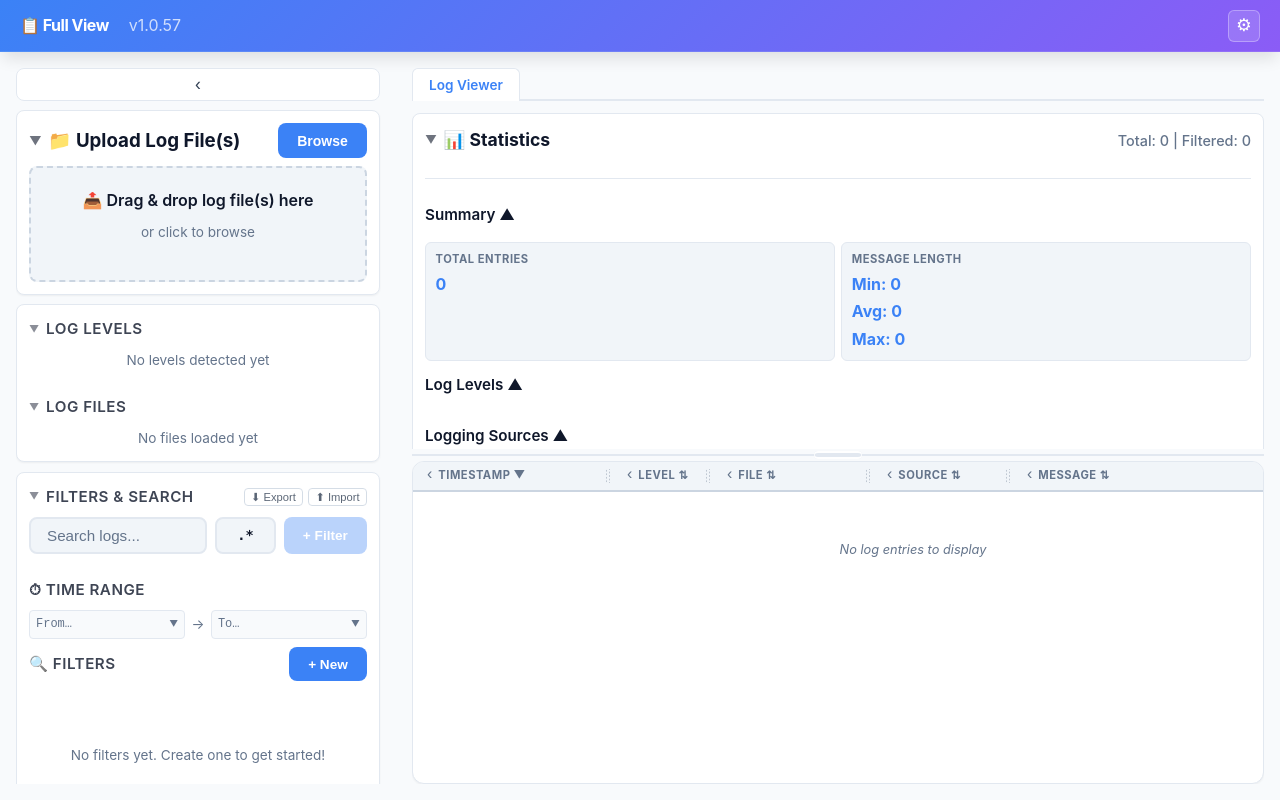
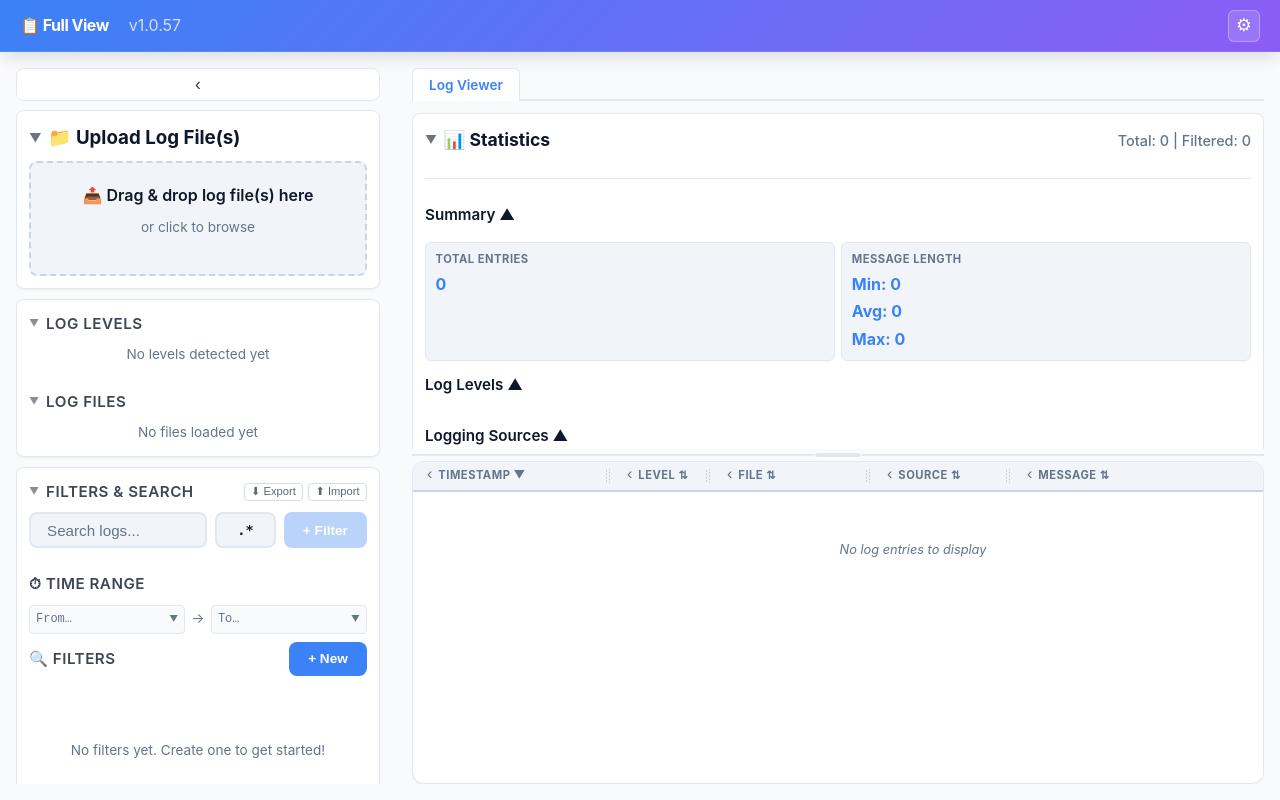
Before and after one commit to john-ciq/log-reader, a React (Vite) app: page / in a window 1280 px wide. Built offline with nearby package versions, Linux system fonts and the light colour scheme.

Commit message:
Only show "Browse" button when the "Upload" panel is collapsed

```diff
--- a/src/components/FileUploader.tsx
+++ b/src/components/FileUploader.tsx
@@ -181,11 +181,13 @@ export default function FileUploader({ onUpload, onRawFiles }: FileUploaderProps
       <h3 className="collapsible-heading" onClick={() => setCollapsed(c => { savePanelCollapsed('uploader', !c); return !c; })}>
         <span className="collapse-arrow">{collapsed ? '▶' : '▼'}</span>
         📁 Upload Log File(s)
-        <button
-          className="uploader-browse-btn"
-          onClick={e => { e.stopPropagation(); handleClick(); }}
-          disabled={loading}
-        >Browse</button>
+        {collapsed && (
+          <button
+            className="uploader-browse-btn"
+            onClick={e => { e.stopPropagation(); handleClick(); }}
+            disabled={loading}
+          >Browse</button>
+        )}
       </h3>
 
       <input
```
